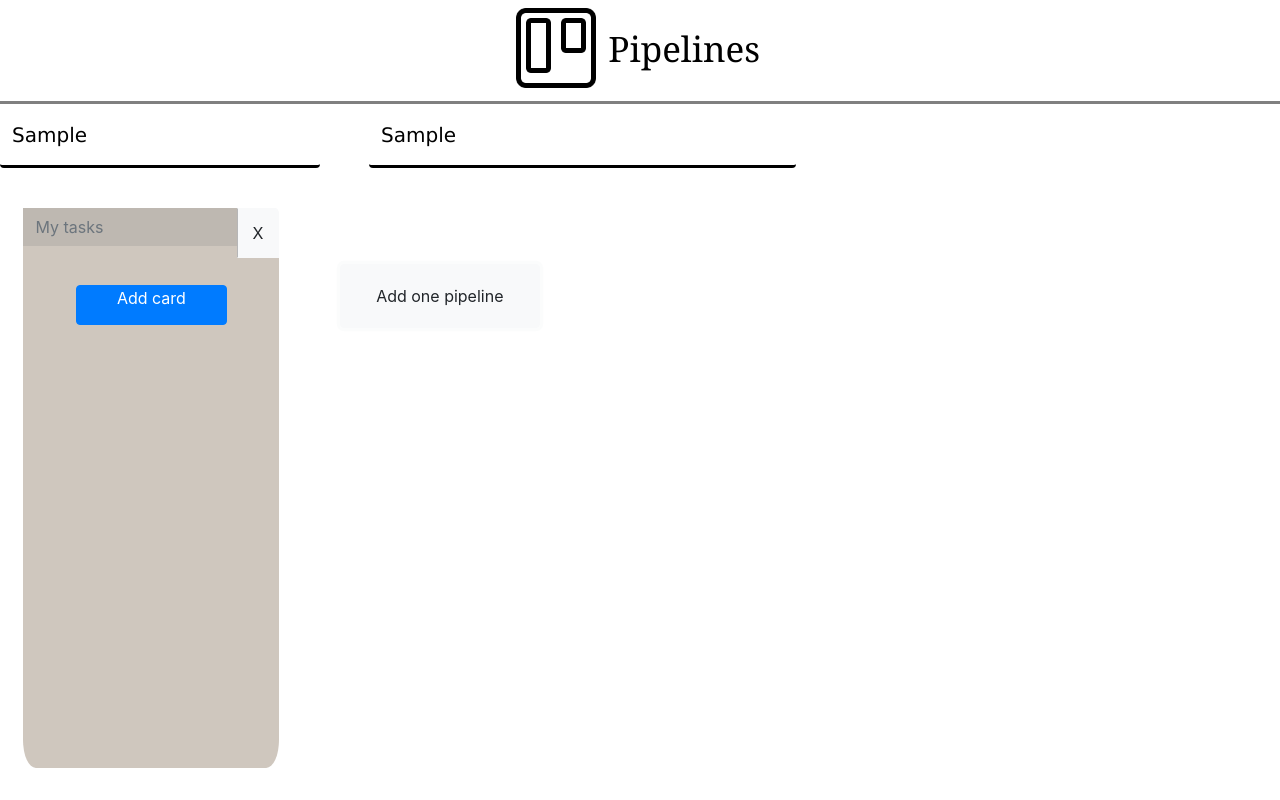
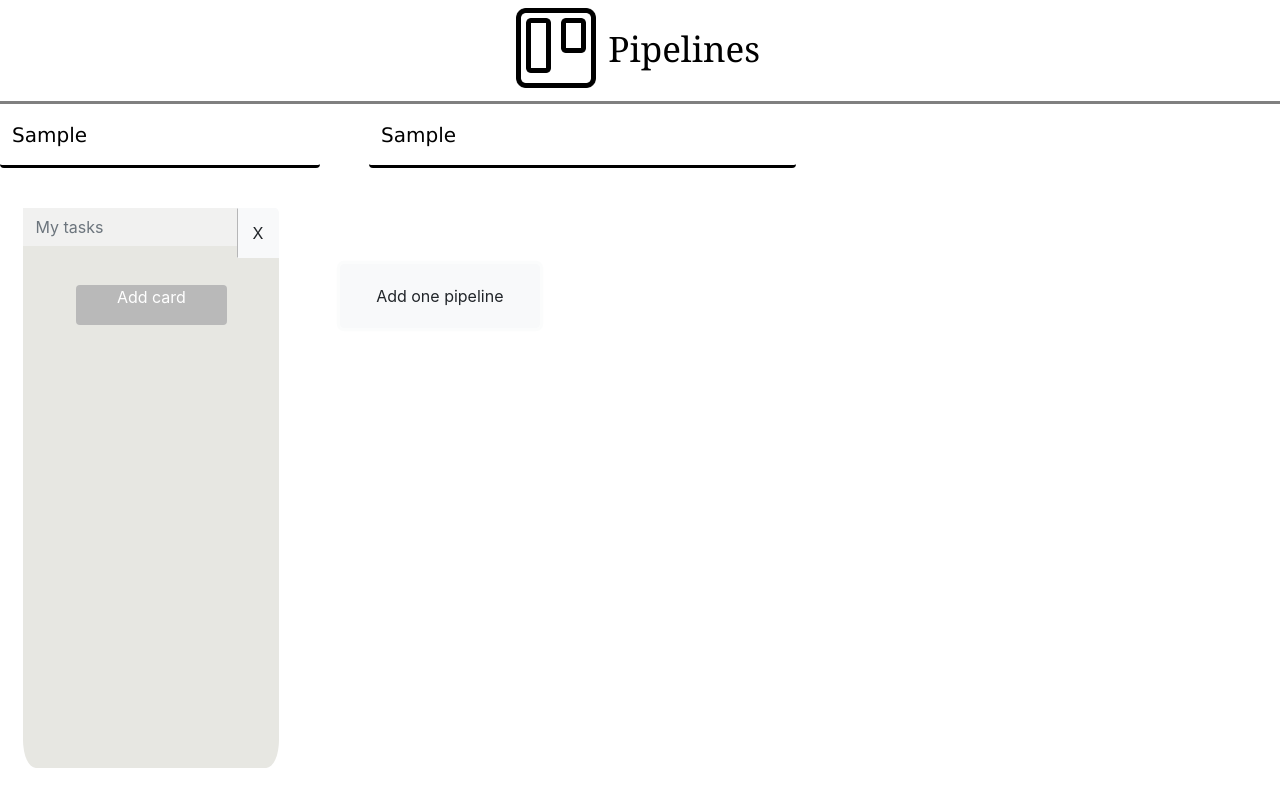
Before and after one commit to altimetrik-onboarding-uy/bzunino, a React (Create React App) app in the folder TODO/pipelines/: page / in a window 1280 px wide. Both pictures are taken after typing "Sample", "Sample" into the empty fields and a click on the button "Add one pipeline". Built offline with nearby package versions, Linux system fonts and the light colour scheme.

Commit message:
update delete function

```diff
--- a/TODO/pipelines/public/index.html
+++ b/TODO/pipelines/public/index.html
@@ -25,7 +25,7 @@
       work correctly both with client-side routing and a non-root public URL.
       Learn how to configure a non-root public URL by running `npm run build`.
     -->
-    <title>React App</title>
+    <title>Pipelines</title>
   </head>
   <body>
     <noscript>You need to enable JavaScript to run this app.</noscript>
--- a/TODO/pipelines/src/components/Board/board.js
+++ b/TODO/pipelines/src/components/Board/board.js
@@ -1,6 +1,10 @@
 import React from 'react';
 import Styles from './board.css';
 import Pipeline from '../Pipelines/pipeline';
+import Modal from 'react-bootstrap/Modal';
+import ModalDialog from 'react-bootstrap/ModalDialog';
+import ModalTitle from 'react-bootstrap/ModalTitle';
+import Button from 'react-bootstrap/Button';
 
 
 class Board extends React.Component {
@@ -8,25 +12,55 @@ class Board extends React.Component {
     super(props);
 
       this.state={
+        pipelines: [],
+        key: 0,
         board_name: "",
-        color: "white"
+        color: "white",
       };
     };
 
     componentDidMount(){
     }
 
+    addPipeline = () => {
+      console.log("KEY: ",this.state.key);
+      this.setState({ key: this.state.key + 1 });
+      this.setState(state => {
+        const pipelines = state.pipelines.concat(<Pipeline delete={this.deletePipeline} id={this.state.key} key={this.state.key} />);
+        return {
+          pipelines
+        };
+      });
+    };
+
+    deletePipeline = (x) =>{
+      for (let i = 0; i<this.state.pipelines.length; i++){
+        if(this.state.pipelines[i].props.id === x){
+          console.log(x);
+          console.log("dentro");
+          const newlist = [].concat(this.state.pipelines);
+          newlist.splice(i, 1);
+          this.setState({ pipelines: newlist });
+          console.log("array: ", newlist);
+        }
+        console.log("fuera");
+      }
+    }
 
   render() {
     console.log("name: ", this.state.board_name);
+    console.log("pipelines: ", this.state.pipelines);
     return (
       <div className="board"  style={{ backgroundColor:`${this.state.color}` }}>
           <div className="inputs-board row" style={{ backgroundColor:`${this.state.color}` }}>
-                <input type="text" className="form-control board-input col-6  col-md-3 col-lg-3 " placeholder="My board" value={this.state.board_name} onChange={(event) => {this.setState({board_name: event.target.value});}}/>
-                <input type="text" className="form-control board-input2 col-6  col-md-4 ofsset-md-1 col-lg-4 offset-1"  placeholder="Change the color" onChange={(event) => {this.setState({color: event.target.value});}}/>
+              <input type="text" className="form-control board-input col-6 col-md-3 col-lg-3 " placeholder="My board" value={this.state.board_name} onChange={(event) => {this.setState({board_name: event.target.value});}}/>
+              <input type="text" className="form-control board-input2 col-6 col-md-4 ofsset-md-1 col-lg-4 offset-1"  placeholder="Change the color" onChange={(event) => {this.setState({color: event.target.value});}}/>
           </div>
           <div className="pipeline-board">
-              <Pipeline x={this.state.board_name}/>
+            <form className="form-pipelines">
+              {this.state.pipelines}
+              <button type="button" className="btn btn-light pipeline col-lg-2 col-md-3 col-5" onClick={this.addPipeline}>Add one pipeline</button>
+            </form>
           </div>
       </div>
     )
--- a/TODO/pipelines/src/components/Columns/column.css
+++ b/TODO/pipelines/src/components/Columns/column.css
@@ -1,7 +1,7 @@
 .column{
     max-height: 70vh;
     width: 20vw;
-    background-color: rgb(207, 199, 190);
+    background-color: rgb(231, 231, 226);
     margin-top: 2%;
     display: inline-block;
     float: left;
@@ -11,7 +11,7 @@
 }
 
 .column-input{
-    background-color: rgb(190, 184, 177);
+    background-color: rgb(241, 241, 240);
     width: 70%;
     border: black 0.5px ;
     border-radius: 0%;
@@ -49,6 +49,13 @@
     margin-top: 10px;
     margin: auto;
     padding: inherit;
+    background-color: rgb(185, 185, 185);;
+    border: none;
+}
+
+.add-cards:focus{
+  outline: 0;
+  border: none;
 }
 
 .card-div{
@@ -71,8 +78,8 @@
 .inside-column{
     height: 60vh;
     width: 30vw;
-	position: relative;
-	text-align: center;
+    position: relative;
+    text-align: center;
     margin-top: 3vh;
     border-bottom-left-radius: 0%;
     border-bottom-right-radius: 0%;
--- a/TODO/pipelines/src/components/Pipelines/pipeline.js
+++ b/TODO/pipelines/src/components/Pipelines/pipeline.js
@@ -1,50 +1,90 @@
 import React from 'react';
 import Styles from './pipeline.css';
 import Column from '../Columns/column';
+import Modal from 'react-bootstrap/Modal';
+import ModalDialog from 'react-bootstrap/ModalDialog';
+import ModalTitle from 'react-bootstrap/ModalTitle';
+import Button from 'react-bootstrap/Button';
+import Card from '../Cards/cards';
+
 
 class Pipeline extends React.Component {
   constructor(props){
     super(props);
 
       this.state={
-        pipelines: [],
-        key: 0
+        cards: [],
+        name: "",
+        show: false,
+        task: "",
+        decription: "",
+        error: false,
+        id: this.props.id
       };
     }
 
     componentDidMount(){
     }
 
-    addPipeline = () => {
-      console.log("KEY: ",this.state.key);
-      this.setState({ key: this.state.key + 1 });
-      this.setState(state => {
-      const pipelines = state.pipelines.concat(<Column clickDelete={this.ClickDelete} delete={this.deletePipeline} array={this.state.pipelines} key={this.state.key} id={this.state.key}/>);
-        return {
-          pipelines
+    addCard = () => {
+      if (this.state.task && this.state.decription !== ""){
+        this.setState({ key: this.state.key +1 });
+        this.setState(state => {
+        const cards = state.cards.concat(<Card cards={this.state.cards} task={this.state.task} description={this.state.decription} column={this.props.id} key={this.state.key} id={this.state.key}/>);
+        this.handleClose();
+        this.setState({ task: "" });
+        this.setState({ description: "" });
+          return {
+            cards
         };
-      },() => {  });
+      });
+      }else{
+        this.setState({ error: true });
+        console.log("Vacio: ",this.state.error);
+      }
     };
 
-    ClickDelete = (key) =>{
-      this.deletePipeline(key);
-      console.log(key);
-    }
-
-    deletePipeline = (x) =>{
-      const newlist = [].concat(this.state.pipelines); // Clone array with concat or slice(0)
-      newlist.splice(x,1);
-      this.setState({ pipelines: newlist });
-    }
+    handleClose = () => this.setState({ show: false});
+    handleShow = () => this.setState({ show: true});
 
 
   render() {
-    console.log("pipelines: ", this.state.pipelines);
     return (
-      <form className="form-pipelines">
-            {this.state.pipelines}
-          <button type="button" className="btn btn-light pipeline col-lg-2 col-md-3 col-5" onClick={this.addPipeline}>Add one pipeline</button>
-      </form>
+        <div className="column row" key={this.props.id} id={this.props.id}>
+          <input type="text" className="form-control column-input col-lg-10 col-md-10 col-8"  onBlur={this.onBlur} placeholder="My tasks" value={this.state.name} onChange={(event) => {this.setState({name: event.target.value});}}/>
+          <button type="button" className="btn btn-light delete-pipeline col-lg-2 col-md-2 col-3" onClick={(event) =>  this.props.delete(this.props.id)} >X</button>
+          <div className="inside-column col-lg-12 col-md-12 col-12">
+              {this.state.cards}
+              { this.state.show ?
+          <>
+            <Modal className="modal" show={this.state.show} onHide={this.handleClose}>
+              <Modal.Header closeButton>
+                <Modal.Title>
+                  <h2>Task: </h2>
+                  <input type="text" className="modal-input" onChange={(event) => {this.setState({task: event.target.value});}}/>
+                  </Modal.Title>
+              </Modal.Header>
+              <Modal.Body>
+                <h3>Description: </h3>
+                <input type="text" className="modal-input2" onChange={(event) => {this.setState({decription: event.target.value});}}/>
+              </Modal.Body>
+              <Modal.Footer>
+              { this.state.error ? <h1 className="error" >One of the field is incomplete</h1> : null }
+                <Button variant="secondary" onClick={this.handleClose}>
+                  Close
+                </Button>
+                <Button variant="primary" onClick={this.addCard}>
+                  Save Changes
+                </Button>
+              </Modal.Footer>
+            </Modal>
+          </>
+            : null }
+            <Button className="add-cards col-lg-8 col-md-10 col-10" variant="primary" onClick={this.handleShow}>
+                  Add card
+            </Button>
+          </div>
+        </div>
     )
   }
 }
```
Lines whose indentation alone changed are shown as unchanged.
